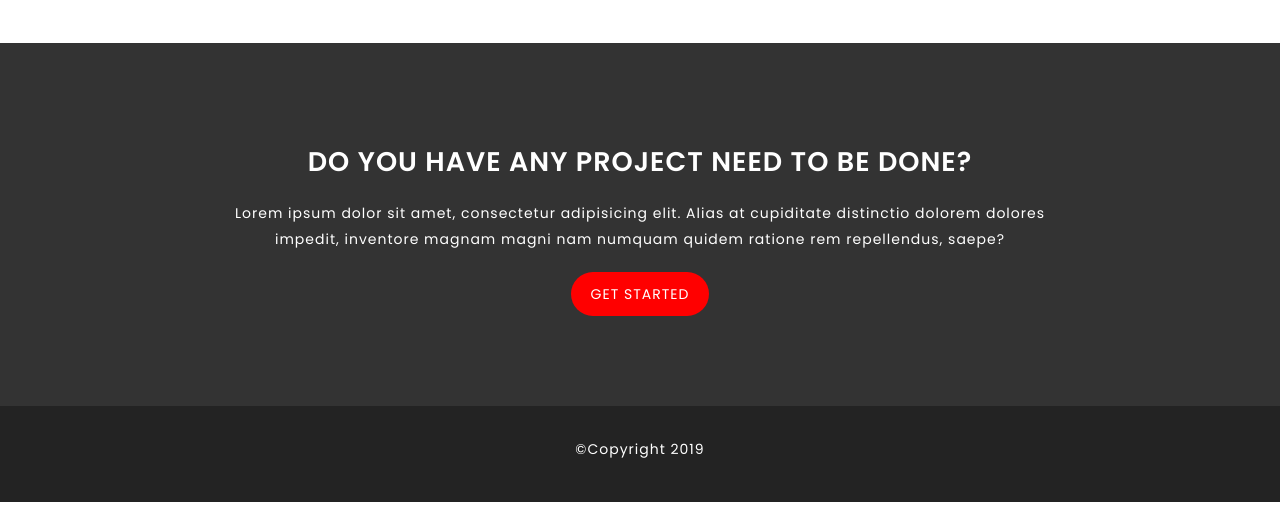
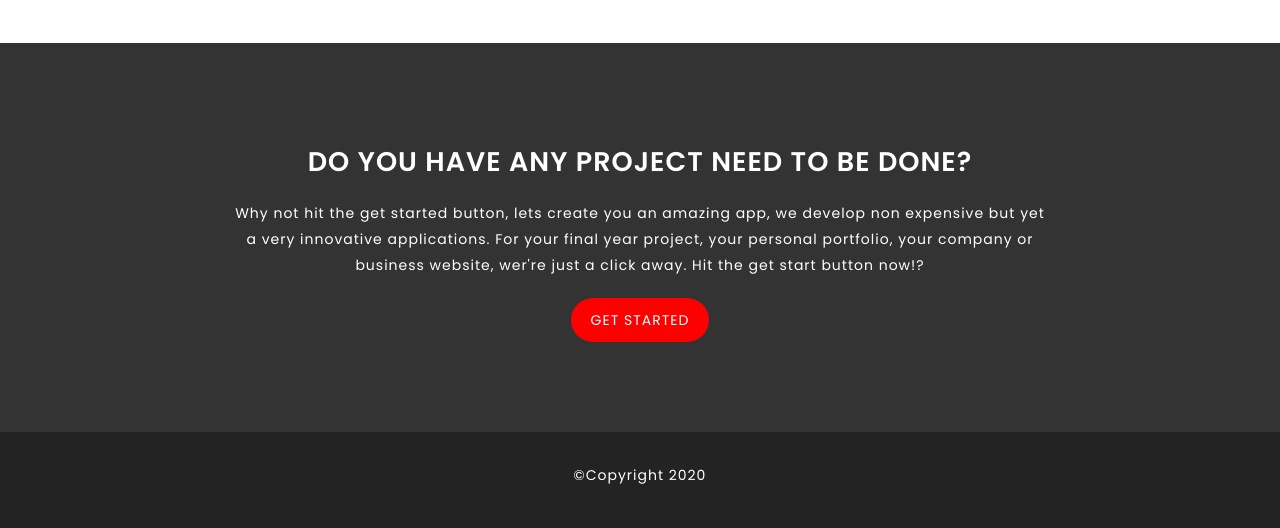
Before and after one commit to Ebuka-cpu/ebueportfolio, a Django app: page / in a window 1280 px wide. Shown: the part 2280-2808 px from the top of the page. Before the commit the page ends 2782 px from the top, so only its background shows below. Run offline with Django 3.2, Linux system fonts and the light colour scheme; data comes from the database, SQL or seed files in the repository; some libraries are stand-ins or nearby versions.

Commit message:
Updated home page

```diff
--- a/templates/base.html
+++ b/templates/base.html
@@ -20,7 +20,7 @@
             <button type="button" class="navbar-toggle" data-toggle="collapse" data-target=".navbar-main-collapse">
                 <i class="fa fa-bars"></i>
             </button>
-            <a class="navbar-brand page-scroll" href="/"> RESUME<span>.</span> </a>
+            <a class="navbar-brand page-scroll" href="/"> EBUEDEV<span>.</span> </a>
         </div>
         <div class="collapse navbar-collapse navbar-right navbar-main-collapse">
             <ul class="nav navbar-nav">
@@ -41,7 +41,7 @@
     <div class="container">
         <div class="row">
             <div class="col-xs-12 col-sm-12 col-md-12 col-lg-12 text-center">
-                <p>&copy;Copyright 2019</p>
+                <p>&copy;Copyright 2020</p>
             </div>
         </div>
     </div>
--- a/templates/home.html
+++ b/templates/home.html
@@ -101,8 +101,9 @@
             <div class="row">
                 <div class="single-invite text-center">
                     <h2>Do you have any project need to be done?</h2>
-                    <p>Lorem ipsum dolor sit amet, consectetur adipisicing elit. Alias at cupiditate distinctio dolorem
-                        dolores impedit, inventore magnam magni nam numquam quidem ratione rem repellendus, saepe?</p>
+                    <p>Why not hit the get started button, lets create you an amazing app, we develop non expensive but yet a very
+                    innovative applications. For your final year project, your personal portfolio, your company or business website,
+                    wer're just a click away. Hit the get start button now!?</p>
                     <a href="{% url 'contact' %}" >Get started</a>
                 </div>
             </div>
```
